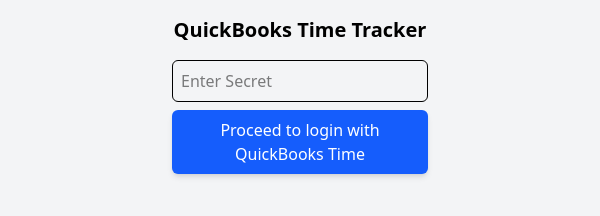
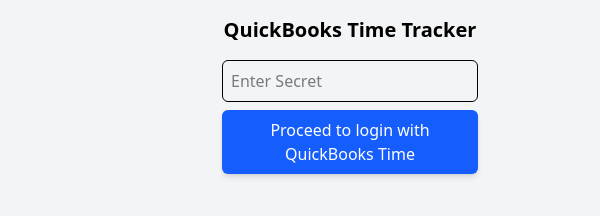
Before and after one commit to Will-Helliwell/quickbooks_time_tracker_chrome_extension, a browser extension: page popup/popup.html in a window 400 px wide. Shown: the top 216 px of the page, 600 px wide, since content can reach past the window. Drawn offline with Linux system fonts and the light colour scheme.

Commit message:
Adjust width.

```diff
--- a/popup/popup.html
+++ b/popup/popup.html
@@ -8,7 +8,7 @@
     <script src="/tailwind_cdn_v408.js"></script>
 </head>
 
-<body class="w-[600px] bg-gray-100">
+<body class="w-[700px] bg-gray-100">
 
     <!-- Login Screen -->
     <div id="login-screen" class="flex flex-col items-center justify-center space-y-4 p-4">
```
